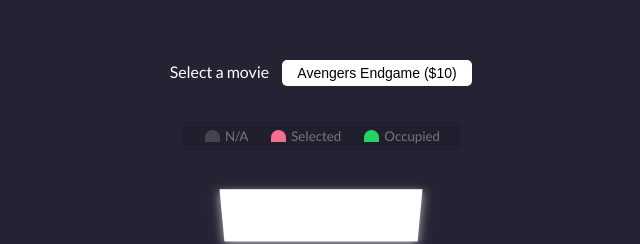
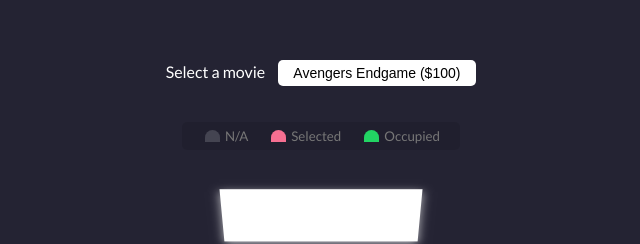
Before and after one commit to prathi282004/Ticket-booking, a plain HTML site: page index.html in a window 1280 px wide. Shown: the part 164-408 px from the top of the page, 319-959 px from the left. Drawn offline with Linux system fonts and the light colour scheme.

Commit message:
num change

```diff
--- a/index.html
+++ b/index.html
@@ -10,7 +10,7 @@
     <div class="movie-container">
       <label>Select a movie</label>
       <select id="movie">
-        <option value="10">Avengers Endgame ($10)</option>
+        <option value="10">Avengers Endgame ($100)</option>
         <option value="12">Frozen ($12)</option>
         <option value="8">Toy Story 4 ($8)</option>
         <option value="9">The Lion King ($9)</option>
```
